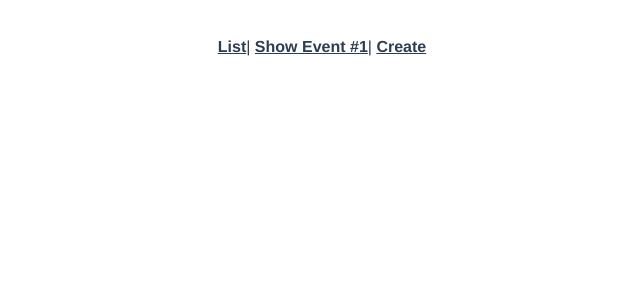
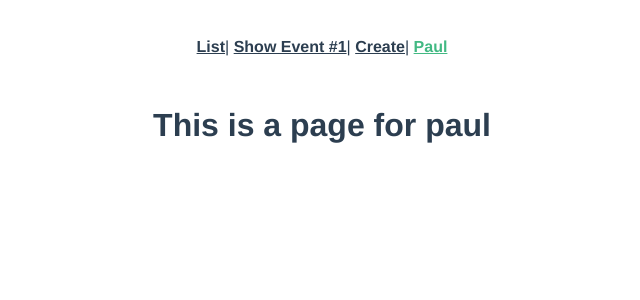
Before and after one commit to kamalogudah/real-world-vue, a Vue app: page /user/paul in a window 1280 px wide. Shown: the top 300 px of the page, without its empty margins (318-958 px from the left). Built offline with nearby package versions, Linux system fonts and the light colour scheme; the HTML template or start-up script is replaced by a standard one.

Commit message:
Dyanamic Routing

```diff
--- a/src/App.vue
+++ b/src/App.vue
@@ -3,7 +3,8 @@
     <div id="nav">
       <router-link :to="{ name: 'event-list' }">List</router-link>|
       <router-link :to="{ name: 'event-show' }">Show Event #1</router-link>|
-      <router-link :to="{ name: 'event-create' }">Create</router-link>
+      <router-link :to="{ name: 'event-create' }">Create</router-link>|
+      <router-link :to="{ name: 'user', params: { username: 'paul' }  }">Paul</router-link>
     </div>
     <router-view/>
   </div>
--- a/src/router.js
+++ b/src/router.js
@@ -3,6 +3,7 @@ import Router from "vue-router";
 import EventCreate from "./views/EventCreate.vue";
 import EventList from "./views/EventList.vue";
 import EventShow from "./views/EventShow.vue";
+import User from "./views/User.vue";
 
 Vue.use(Router);
 
@@ -23,6 +24,11 @@ export default new Router({
             path: "/event/create",
             name: "event-create",
             component: EventCreate
+        },
+        {
+            path: "/user/:username",
+            name: "user",
+            component: User
         }
 
     ]
--- /dev/null
+++ b/src/views/User.vue
@@ -0,0 +1,5 @@
+<template>
+  <div class="user">
+    <h1>This is a page for {{ $route.params.username }}</h1>
+  </div>
+</template>
```
